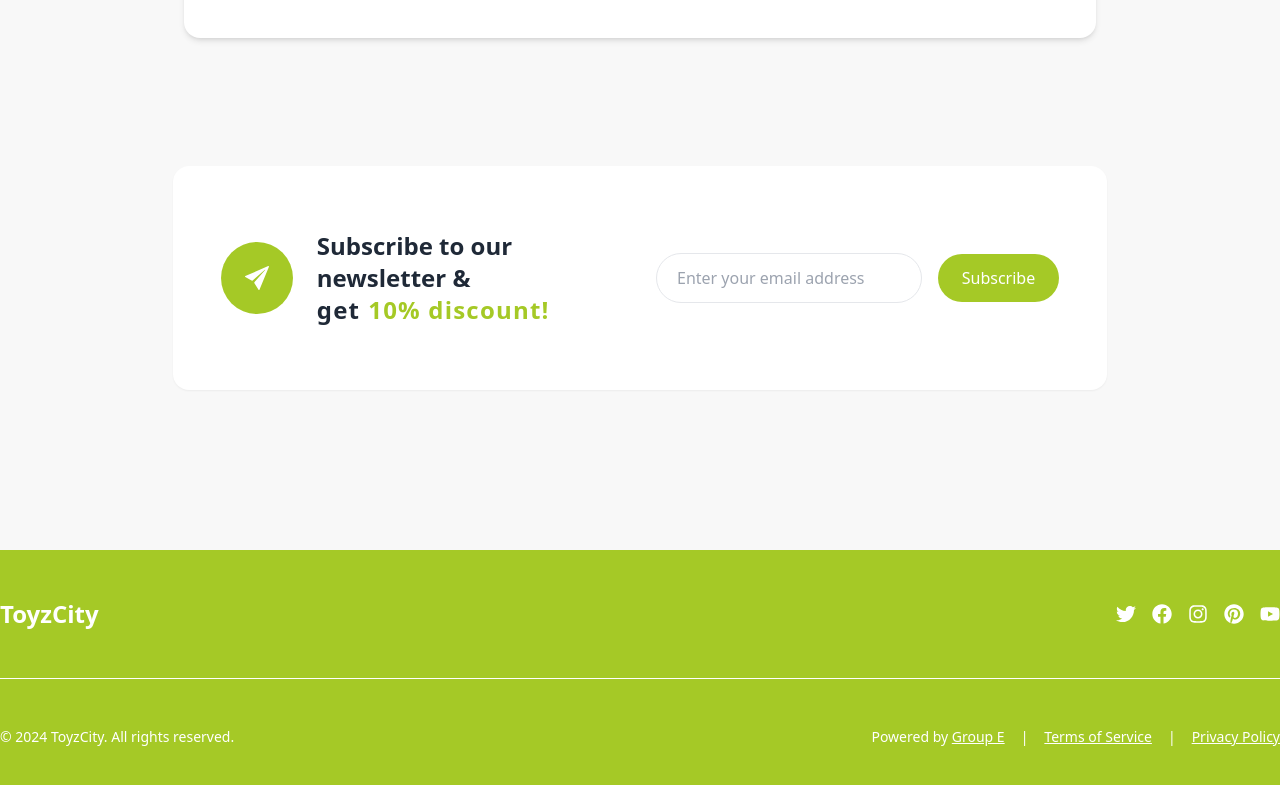
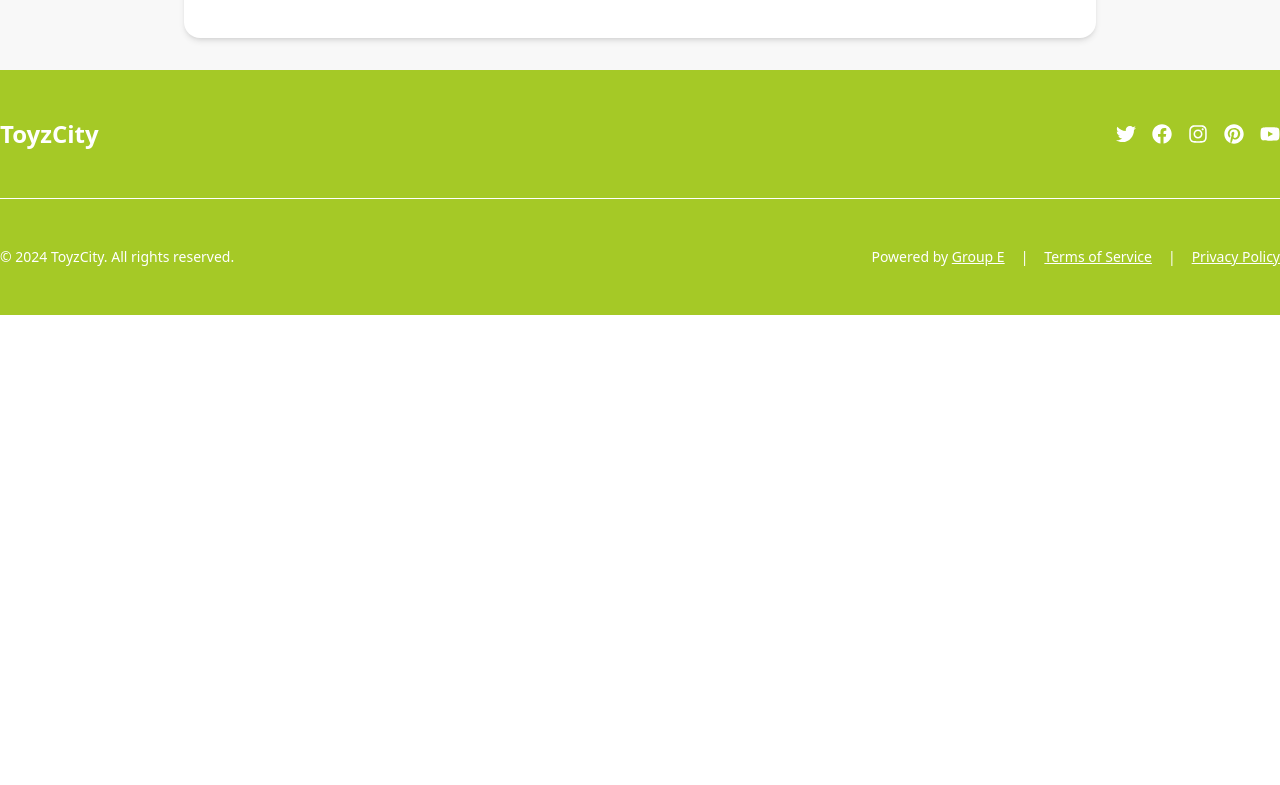
Before and after one commit to ToyTreasures/toy-treasures-frontend, a React (Vite) app: page /contact-us in a window 1280 px wide. Shown: the part 818-1603 px from the top of the page. After the commit the page ends 1133 px from the top, so only its background shows below. Built offline with nearby package versions, Linux system fonts and the light colour scheme.

Commit message:
fix: remove subscribe section from contactus page

```diff
--- a/src/pages/ContactUs.jsx
+++ b/src/pages/ContactUs.jsx
@@ -80,7 +80,6 @@ const ContactUs = () => {
           </div>
         </div>
       </div>
-      <Subscribe />
     </section>
   );
 };
```
